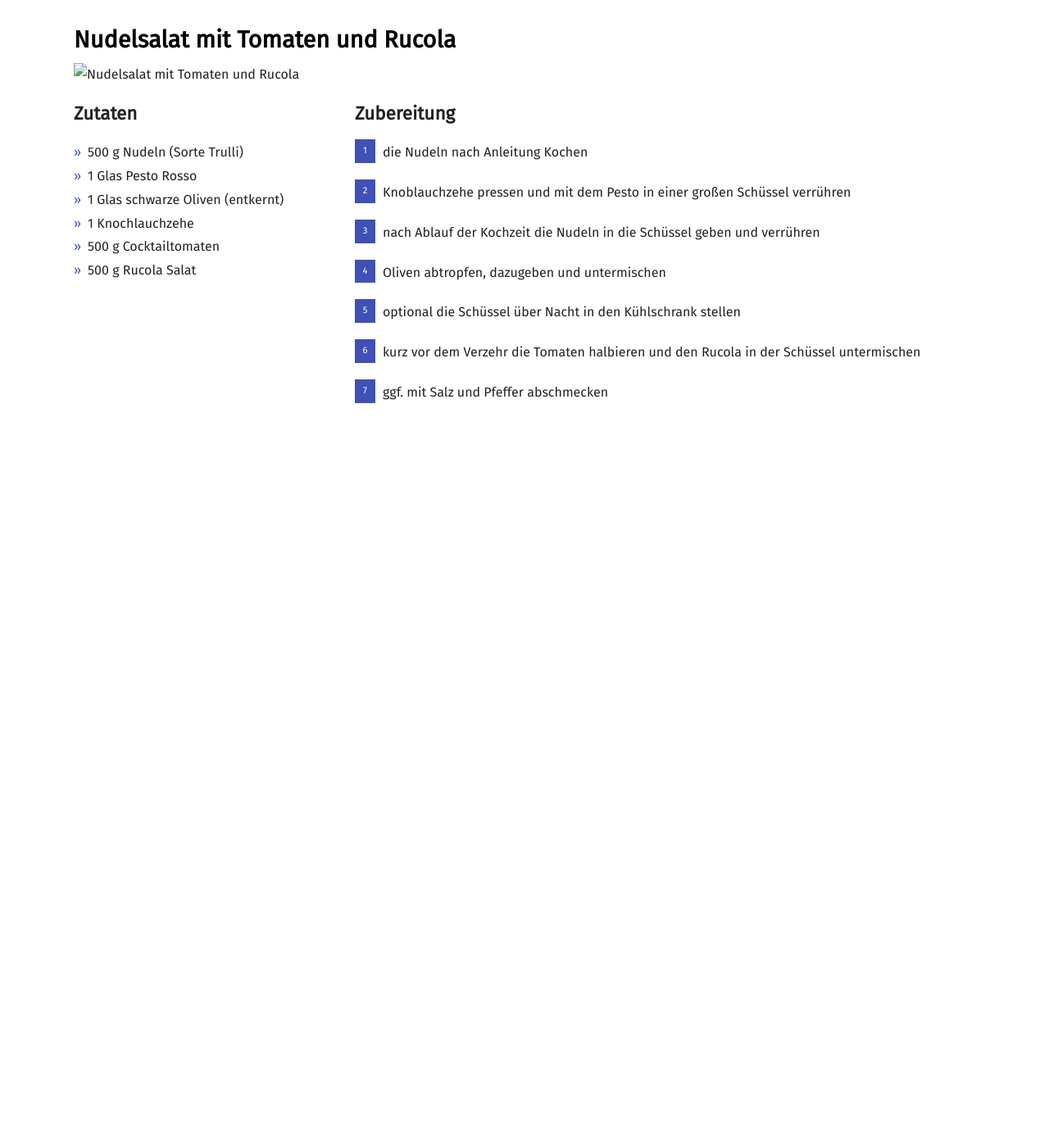
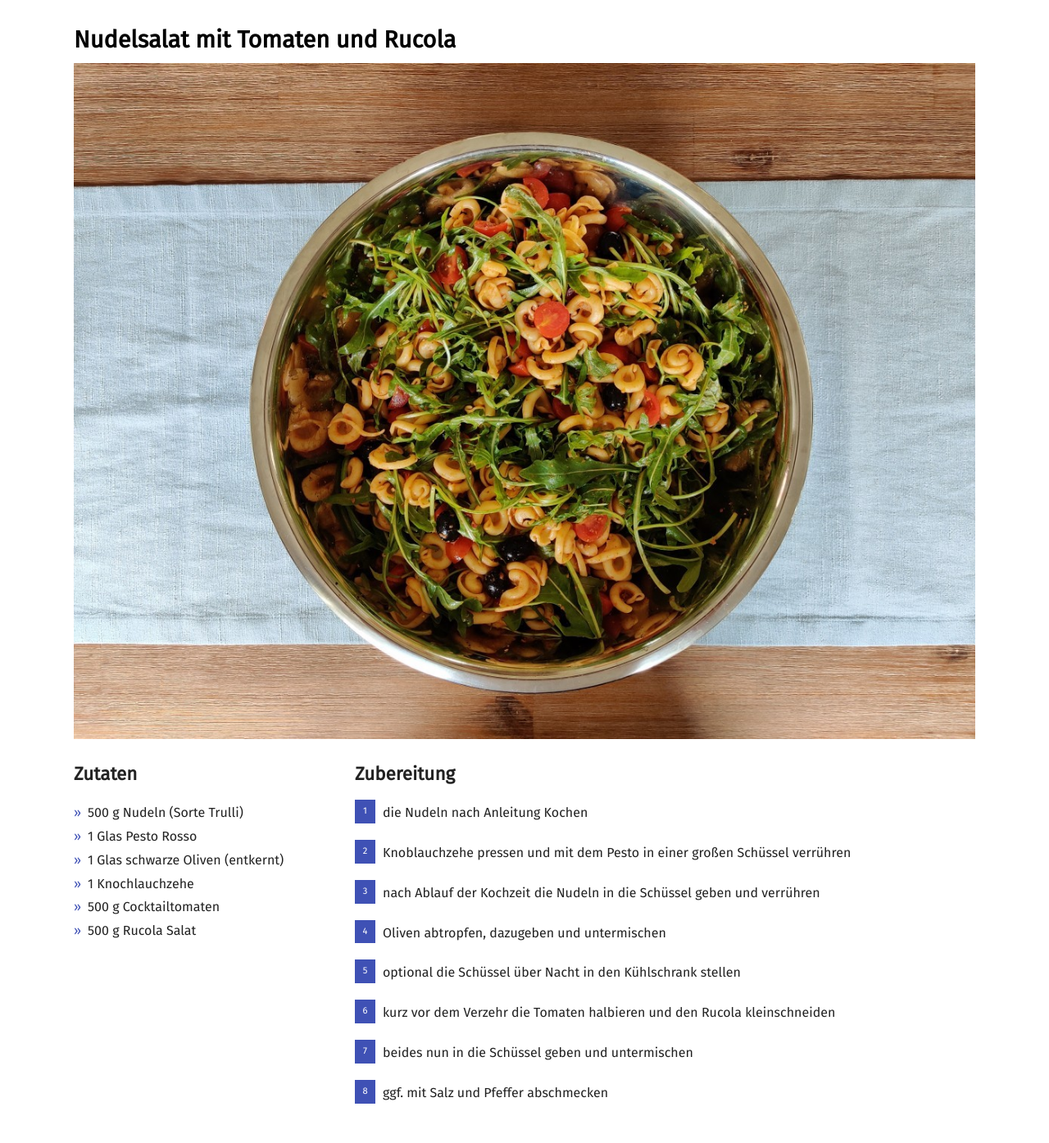
Before and after one commit to noahrmal/recipe-md, a Jekyll site: the page built from _recipes/noodle-arugula-salad.md, in a window 1280 px wide. Shown: the whole page at 82% size. Built offline with Jekyll 4.4.1, drawn with Linux system fonts in a browser that asks for light colours; some web fonts are replaced; before the commit the page ends 900 px from its top, so only the background shows below that.

Commit message:
Add image for noodle salad recipe

```diff
--- a/_recipes/noodle-arugula-salad.md
+++ b/_recipes/noodle-arugula-salad.md
@@ -18,7 +18,8 @@ directions:
 - nach Ablauf der Kochzeit die Nudeln in die Schüssel geben und verrühren
 - Oliven abtropfen, dazugeben und untermischen
 - optional die Schüssel über Nacht in den Kühlschrank stellen
-- kurz vor dem Verzehr die Tomaten halbieren und den Rucola in der Schüssel untermischen
+- kurz vor dem Verzehr die Tomaten halbieren und den Rucola kleinschneiden
+- beides nun in die Schüssel geben und untermischen
 - ggf. mit Salz und Pfeffer abschmecken
 
 ---
```
Also changed, not shown: images/noodle-arugula-salad.jpg (added).
